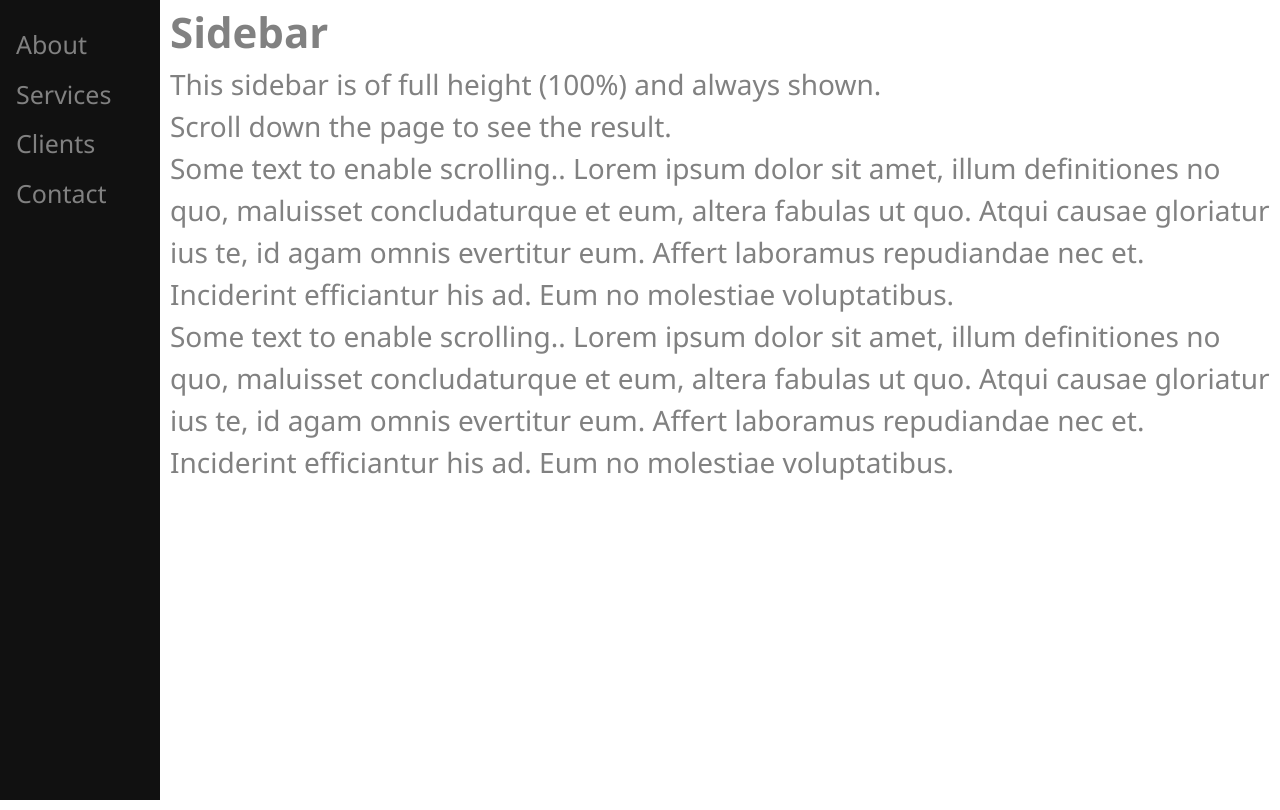
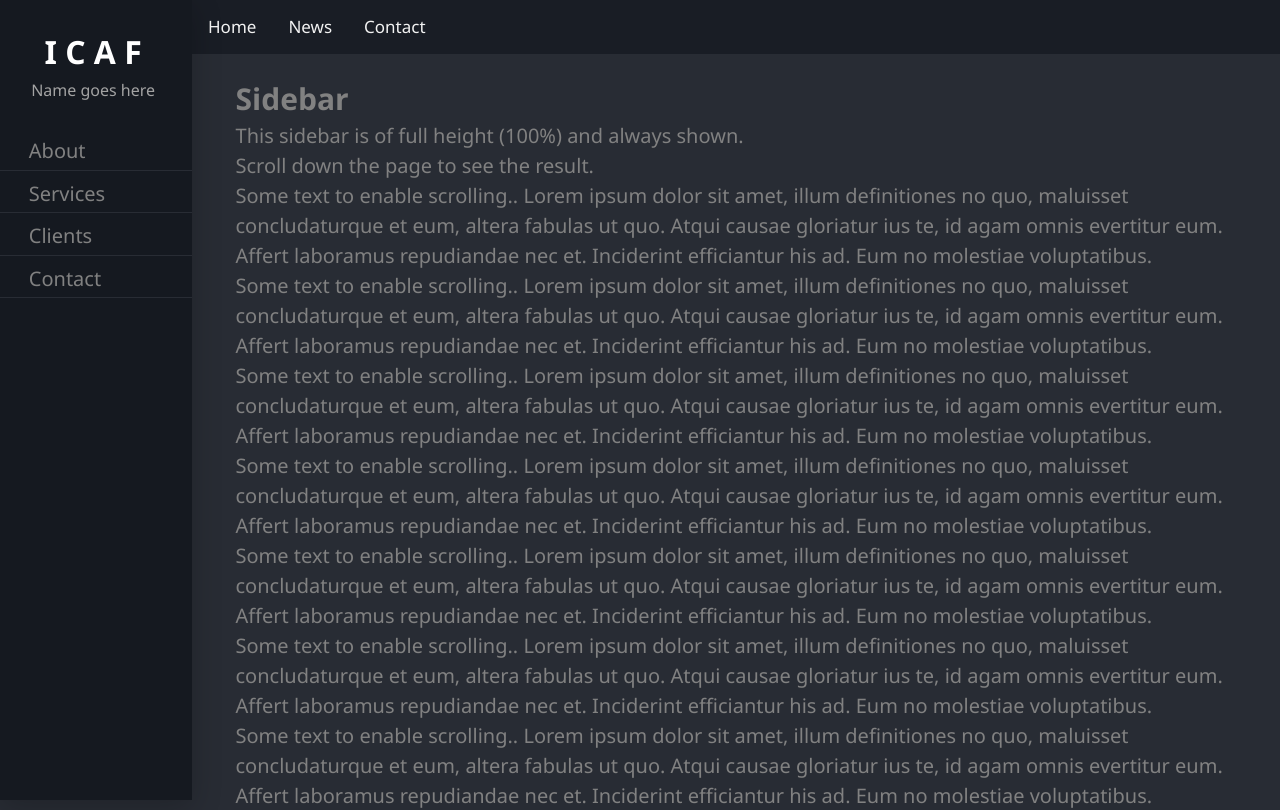
Before and after one commit to akilaliyanage/ICAF-frontend, a React (Vite) app: page /workshopDash in a window 1280 px wide. Shown: the top 810 px of the page. Built offline with nearby package versions, Linux system fonts and the light colour scheme.

Commit message:
WORKSHOP DASHBOARD UPDATE 03

```diff
--- a/assets/css/WorkshopDetails/workshopDash.css
+++ b/assets/css/WorkshopDetails/workshopDash.css
@@ -1,22 +1,38 @@
-
+.nt-dashboard{
+  background-color: #282c34;
+}
 .nt-sidenav {
     height: 100%;
-    width: 160px;
+    width: 15%;
     position: fixed;
     z-index: 1;
     top: 0;
     left: 0;
-    background-color: #111;
+    background-color:  #151920;
     overflow-x: hidden;
     padding-top: 20px;
+    box-shadow: rgba(0, 0, 0, 0.2) 0px 7px 29px 0px;
   }
+  .nt-sideHead{
+    padding: 4% 3% 0% 0%;
+    text-align: center;
+  }
+  .nt-profile{
+    padding: 1% 3% 4% 0%;
+    text-align: center;
+    color: rgb(163, 163, 163);
+    margin-bottom: 10%;
+  }
+  .nt-sav-links{
 
+  }
   .nt-sidenav a {
-    padding: 6px 8px 6px 16px;
+    padding: 4% 3% 2% 15%;
     text-decoration: none;
-    font-size: 25px;
+    font-size: 20px;
     color: #818181;
     display: block;
+    border-bottom: 1px solid #282c34;
   }
 
   .nt-sidenav a:hover {
@@ -24,15 +40,36 @@
   }
 
   .nt-main {
-    margin-left: 160px; /* Same as the width of the sidenav */
-    font-size: 28px; /* Increased text to enable scrolling */
-    padding: 0px 10px;
+    margin-left: 15%; /* Same as the width of the sidenav */
+    font-size: 20px;
     z-index: 10;
     color: #818181;
   }
 
 
-@media screen and (max-height: 450px) {
+/* @media screen and (max-height: 450px) {
     .sidenav {padding-top: 15px;}
     .sidenav a {font-size: 18px;}
+  } */
+
+  .nt-navbar {
+    overflow: hidden;
+    background-color: #191d25;
+    position: fixed;
+    top: 0;
+    width: 100%;
   }
+
+  .nt-navbar a {
+    float: left;
+    display: block;
+    color: #f2f2f2;
+    text-align: center;
+    padding: 14px 16px;
+    text-decoration: none;
+    font-size: 17px;
+  }
+  .nt-main-cont{
+    margin-top: 3%;
+    padding: 4%;
+  }
--- a/components/workshop_dashboard/WorkshpDTemp.jsx
+++ b/components/workshop_dashboard/WorkshpDTemp.jsx
@@ -1,23 +1,51 @@
 import React, { Component } from 'react'
 import './../../assets/css/WorkshopDetails/workshopDash.css'
+// import UserImg from './../../assets/media/nethsara/workshopUser.png'
 
 class WorkshpDTemp extends Component {
     render() {
         return (
-            <div>
-                <div class="nt-sidenav">
+            <div className="nt-dashboard">
+                <div className="nt-sidenav">
+                    <div className="nt-sideHead">
+                        <h1>I C A F</h1>
+                    </div>
+                    <div className="nt-profile">
+                        {/* <img src={userImg} alt="user image" /> */}
+                        <p className="nt-prof-name">Name goes here</p>
+                    </div>
+                    <div className="nt-sav-links">
                         <a href="#about">About</a>
                         <a href="#services">Services</a>
                         <a href="#clients">Clients</a>
                         <a href="#contact">Contact</a>
                     </div>
+                </div>
 
                 <div class="nt-main">
+
+                    <div class="nt-navbar">
+                        <a href="#home">Home</a>
+                        <a href="#news">News</a>
+                        <a href="#contact">Contact</a>
+                    </div>
+
+                    <div className="nt-main-cont">
                         <h2>Sidebar</h2>
                         <p>This sidebar is of full height (100%) and always shown.</p>
                         <p>Scroll down the page to see the result.</p>
                         <p>Some text to enable scrolling.. Lorem ipsum dolor sit amet, illum definitiones no quo, maluisset concludaturque et eum, altera fabulas ut quo. Atqui causae gloriatur ius te, id agam omnis evertitur eum. Affert laboramus repudiandae nec et. Inciderint efficiantur his ad. Eum no molestiae voluptatibus.</p>
                         <p>Some text to enable scrolling.. Lorem ipsum dolor sit amet, illum definitiones no quo, maluisset concludaturque et eum, altera fabulas ut quo. Atqui causae gloriatur ius te, id agam omnis evertitur eum. Affert laboramus repudiandae nec et. Inciderint efficiantur his ad. Eum no molestiae voluptatibus.</p>
+                        <p>Some text to enable scrolling.. Lorem ipsum dolor sit amet, illum definitiones no quo, maluisset concludaturque et eum, altera fabulas ut quo. Atqui causae gloriatur ius te, id agam omnis evertitur eum. Affert laboramus repudiandae nec et. Inciderint efficiantur his ad. Eum no molestiae voluptatibus.</p>
+                        <p>Some text to enable scrolling.. Lorem ipsum dolor sit amet, illum definitiones no quo, maluisset concludaturque et eum, altera fabulas ut quo. Atqui causae gloriatur ius te, id agam omnis evertitur eum. Affert laboramus repudiandae nec et. Inciderint efficiantur his ad. Eum no molestiae voluptatibus.</p>
+                        <p>Some text to enable scrolling.. Lorem ipsum dolor sit amet, illum definitiones no quo, maluisset concludaturque et eum, altera fabulas ut quo. Atqui causae gloriatur ius te, id agam omnis evertitur eum. Affert laboramus repudiandae nec et. Inciderint efficiantur his ad. Eum no molestiae voluptatibus.</p>
+                        <p>Some text to enable scrolling.. Lorem ipsum dolor sit amet, illum definitiones no quo, maluisset concludaturque et eum, altera fabulas ut quo. Atqui causae gloriatur ius te, id agam omnis evertitur eum. Affert laboramus repudiandae nec et. Inciderint efficiantur his ad. Eum no molestiae voluptatibus.</p>
+                        <p>Some text to enable scrolling.. Lorem ipsum dolor sit amet, illum definitiones no quo, maluisset concludaturque et eum, altera fabulas ut quo. Atqui causae gloriatur ius te, id agam omnis evertitur eum. Affert laboramus repudiandae nec et. Inciderint efficiantur his ad. Eum no molestiae voluptatibus.</p>
+                        <p>Some text to enable scrolling.. Lorem ipsum dolor sit amet, illum definitiones no quo, maluisset concludaturque et eum, altera fabulas ut quo. Atqui causae gloriatur ius te, id agam omnis evertitur eum. Affert laboramus repudiandae nec et. Inciderint efficiantur his ad. Eum no molestiae voluptatibus.</p>
+                        <p>Some text to enable scrolling.. Lorem ipsum dolor sit amet, illum definitiones no quo, maluisset concludaturque et eum, altera fabulas ut quo. Atqui causae gloriatur ius te, id agam omnis evertitur eum. Affert laboramus repudiandae nec et. Inciderint efficiantur his ad. Eum no molestiae voluptatibus.</p>
+                        <p>Some text to enable scrolling.. Lorem ipsum dolor sit amet, illum definitiones no quo, maluisset concludaturque et eum, altera fabulas ut quo. Atqui causae gloriatur ius te, id agam omnis evertitur eum. Affert laboramus repudiandae nec et. Inciderint efficiantur his ad. Eum no molestiae voluptatibus.</p>
+                    </div>
+
                 </div>
             </div>
         )
```
Also changed, not shown: assets/media/nethsara/workshopUser.png (added). Lines whose indentation alone changed are shown as unchanged.
